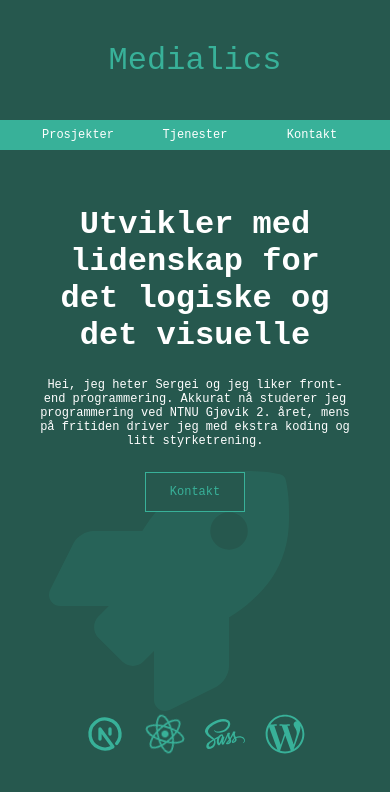
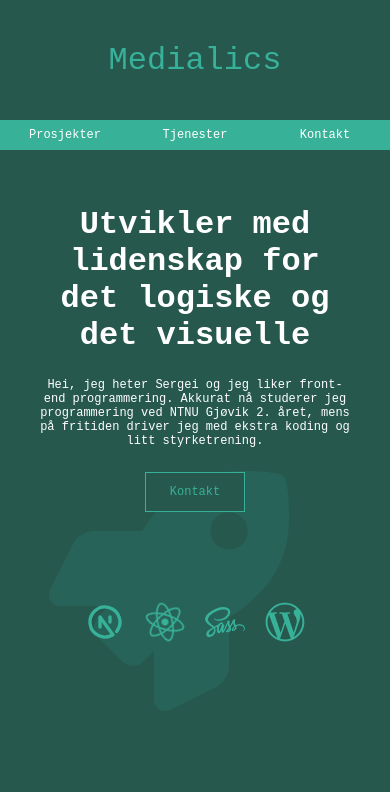
Before and after one commit to sergeiThe/medialics-nextjs-website, a Next.js app: page / in a window 390 px wide. Shown: the top 792 px of the page. Built offline with nearby package versions, Linux system fonts and the light colour scheme.

Commit message:
Fixed SEO, mobile header

```diff
--- a/components/Projects.jsx
+++ b/components/Projects.jsx
@@ -3,7 +3,7 @@ import data from "../data/data";
 import Project from "./Project";
 import { motion } from "framer-motion";
 
-const projects = data.projects.projectList.map((project) => {
+const projects = data.projects.projectList.map((project, i) => {
     return (
         <Project
             key={project.id}
@@ -11,6 +11,7 @@ const projects = data.projects.projectList.map((project) => {
             imgUrl={project.imgURL}
             techStack={project.techStack}
             siteUrl={project.siteURL}
+            delay={i}
         />
     );
 });
--- /dev/null
+++ b/pages/_document.js
@@ -0,0 +1,13 @@
+import { Html, Head, Main, NextScript } from 'next/document'
+
+export default function Document() {
+    return (
+        <Html lang='no'>
+            <Head />
+            <body>
+                <Main />
+                <NextScript />
+            </body>
+        </Html>
+    )
+}
--- a/pages/index.js
+++ b/pages/index.js
@@ -16,8 +16,10 @@ export default function Home() {
   return (
     <div>
       <Head>
-        <title>Create Next App</title>
-        <meta name="description" content="Generated by create next app" />
+        <title>Medialics - Digital profilering og annonsering</title>
+        <meta
+          name="description"
+          content="Jeg er en programmerer med makgrunn i digital markedsføring, og jeg tilbyr nettside utvikling, vedlikehold samt google annonsering" />
         <link rel="icon" href="/favicon.ico" />
       </Head>
       <Layout>
--- a/styles/header.scss
+++ b/styles/header.scss
@@ -15,6 +15,15 @@
         grid-template-columns: 1fr;
         align-items: flex-end;
         height: $mobile-height-header;
+
+        // Fixed
+        position: fixed;
+        width: 100%;
+        top: 0;
+        left: 0;
+        z-index: 10;
+
+        background-color: $bg-color-primary;
     }
 
     @include respond(desktop) {
--- a/styles/layout.scss
+++ b/styles/layout.scss
@@ -19,6 +19,8 @@ main {
 
     @include respond(mobile) {
         padding: $mobile-padding-main;
+        top: $mobile-height-header;
+        height: calc(95vh - $mobile-height-header);
     }
 
     @include respond(desktop) {
```
Also changed, not shown: public/vercel.svg (deleted).
